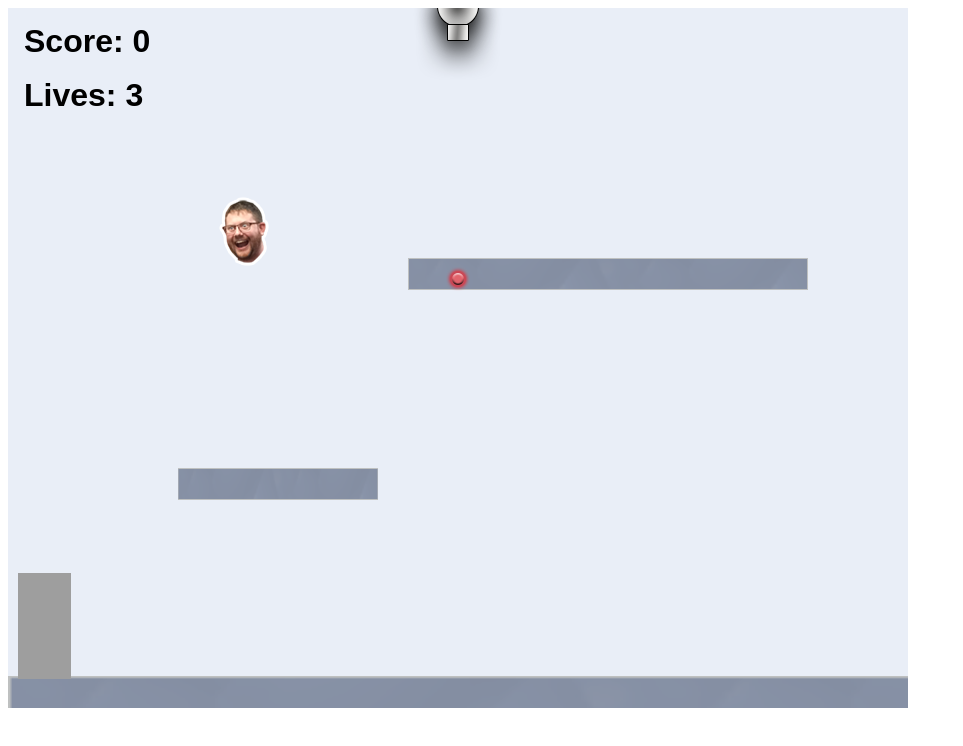
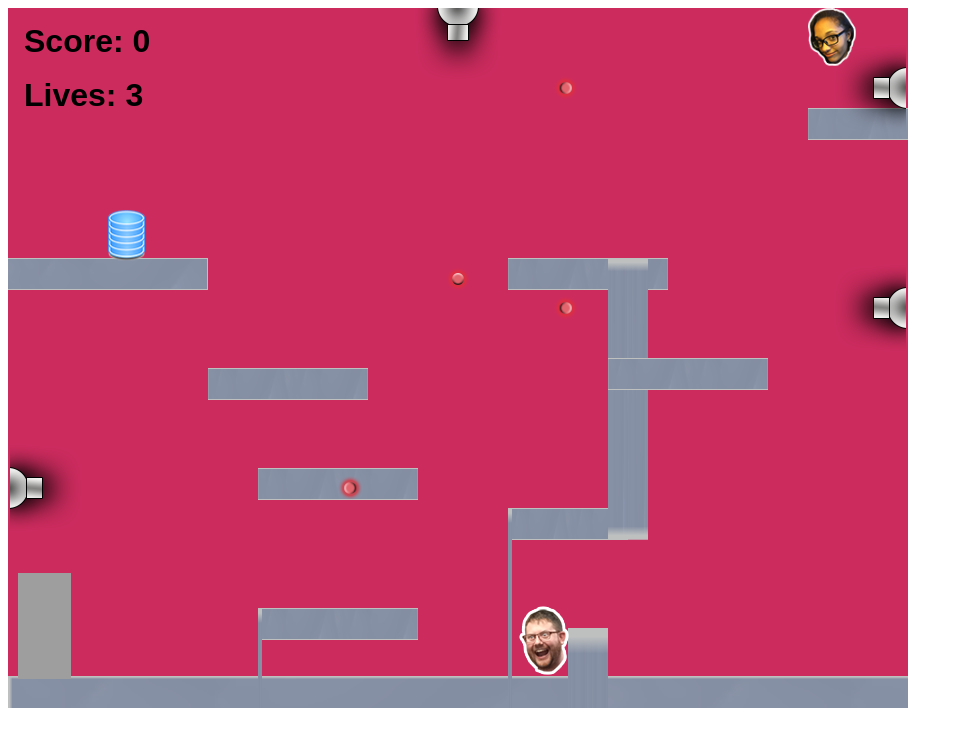
Before and after one commit to ryana21/ryana21.github.io, a website: page projects/platformer/index.html in a window 1280 px wide. Shown: the whole page, without its empty margins (0-963 px from the left). Drawn offline with Linux system fonts and the light colour scheme; animation ran at ten frames a second.

Commit message:
added code for movement and event handler

```diff
--- a/projects/platformer/js/controller/player-manager.js
+++ b/projects/platformer/js/controller/player-manager.js
@@ -9,12 +9,16 @@
             cursors,
             asset = player.asset;
 
-        cursors = game.cursors = game.input.keyboard.createCursorKeys();
+            cursors = game.cursors = game.input.keyboard.createCursorKeys();
         game.input.keyboard.addCallbacks(this, onDown, onUp, onPress);
+        game.input.keyboard.addKeyCapture([Phaser.Keyboard.SPACEBAR]);
+        var fireKey = game.input.keyboard.addKey(Phaser.Keyboard.SPACEBAR);
+        fireKey.onDown.add(fire, player.asset);
 
         function onDown() {
 
         }
+
 
         function onUp() {
             player.stop();
@@ -31,11 +35,13 @@
         var fireKey = game.input.keyboard.addKey(Phaser.Keyboard.SPACEBAR);
         fireKey.onDown.add(fire, player.asset);
 
+      */
+
         function fire() {
             console.log('playerManager says to fire!');
             player.fire();
         }
-        */
+
 
         function update() {
             // todo : fix states to include velocity or keyup/cursorLeft //
@@ -54,6 +60,7 @@
             if (cursors.up.isDown && asset.body.touching.down) {
                 player.flyingJump();
             }
+
         }
 
         return {
--- a/projects/platformer/js/factory/game.js
+++ b/projects/platformer/js/factory/game.js
@@ -31,7 +31,7 @@
         // create namespace on the game //
         game.opspark = {};
         game.opspark.init = function() {
-            game.stage.backgroundColor = "#E9EEF7";
+            game.stage.backgroundColor = "#cc2b5e";
             game.physics.startSystem(Phaser.Physics.ARCADE);
             game.physics.arcade.TILE_BIAS = 2;
         };
--- a/projects/platformer/js/factory/player.js
+++ b/projects/platformer/js/factory/player.js
@@ -4,7 +4,7 @@
     window.opspark = window.opspark || {};
     let
         opspark = window.opspark,
-        animations = {},
+        animations = { },
         spawnX = 30,
         spawnY = 600;
 
@@ -319,7 +319,7 @@
         game.physics.arcade.enable(asset);
 
         //  Player physics properties. Give the little guy a slight bounce.
-        asset.body.bounce.y = 0.4;
+        asset.body.bounce.y = 0.;
         asset.body.gravity.y = 900;
         // {"w":69,"h":107}
         asset.body.setSize(22, 95, 0, -3);
--- a/projects/platformer/js/init/cannon.js
+++ b/projects/platformer/js/init/cannon.js
@@ -28,8 +28,9 @@
 
         // example:
         createCannon("top", 450);
-
-
+        createCannon("left", 480);
+        createCannon("right", 300);
+        createCannon('right', 80)
         // ALL YOUR CODE GOES ABOVE HERE ///////////////////////////////////////
         ////////////////////////////////////////////////////////////////////////
     };
--- a/projects/platformer/js/init/collectable.js
+++ b/projects/platformer/js/init/collectable.js
@@ -37,9 +37,9 @@
         // ALL YOUR CODE GOES BELOW HERE ///////////////////////////////////////
 
         // example:
-        createCollectable(type.steve, 200, 170, 6, 0.7);
-
-
+        createCollectable(type.db, 100, 160, 15, 1);
+        createCollectable(type.steve, 500, 600, 15, 1);
+        createCollectable(type.kennedi, 800, 0, 0, 0);
 
         // ALL YOUR CODE GOES ABOVE HERE ///////////////////////////////////////
         ////////////////////////////////////////////////////////////////////////
--- a/projects/platformer/js/init/platform.js
+++ b/projects/platformer/js/init/platform.js
@@ -28,7 +28,7 @@
 
         ////////////////////////////////////////////////////////////////////////
         // ALL YOUR CODE GOES BELOW HERE ///////////////////////////////////////
-
+        ground :
         /*
          * ground : here, we create a floor. Given the width of of the platform
          * asset, giving it a scaleX and scaleY of 2 will stretch it across the
@@ -37,8 +37,18 @@
         createPlatform(0, game.world.height - 32, 3, 2);    // DO NOT DELETE
 
         // example:
-        createPlatform(400, 250);
-        createPlatform(170, 460, 0.5);
+        createPlatform(500, 500, 0.3, );
+        createPlatform(250, 600, 0.4);
+        createPlatform(250, 460, 0.4);
+        createPlatform(200, 360, 0.4);
+        createPlatform(500, 250, 0.4);
+        createPlatform(250, 600, 0.01, 10);
+        createPlatform(500, 500, 0.01, 10);
+        createPlatform(600, 250, 0.1, 8.8);
+        createPlatform(-200,250);
+        createPlatform(560, 620, 0.1, 17);
+        createPlatform(800, 100, 0.4);
+        createPlatform(600, 350, 0.4)
 
         // ALL YOUR CODE GOES ABOVE HERE ///////////////////////////////////////
         ////////////////////////////////////////////////////////////////////////
```
Also changed, not shown: projects/bouncing-box/index.html (+8 -4 lines), projects/platformer/asset/collectable/star.png (added).
